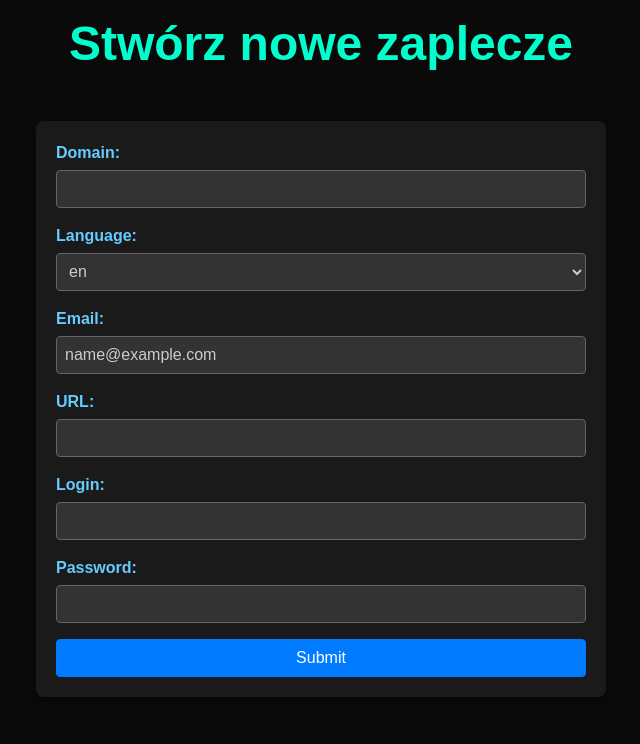
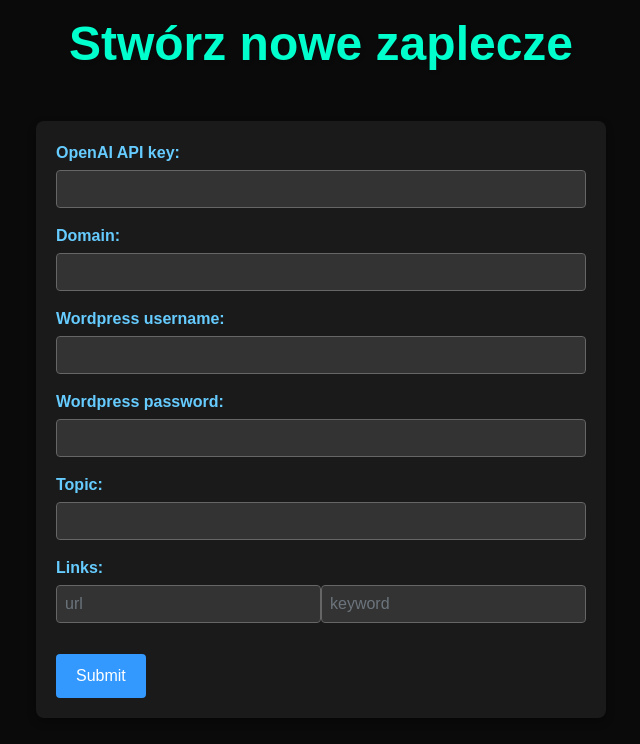
Before and after one commit to xXKUBAXx/Xddd, a Django app: template backend/templates/links.html in a window 1280 px wide. Shown: the part 56-800 px from the top of the page, without its empty margins (319-959 px from the left). Run offline with Django 4.2, Linux system fonts and the light colour scheme; a user stored in the database is signed in; tables that the repository leaves empty hold one stand-in row (values such as "Sample post"); the template is opened without the code that fills it: most values are stand-ins (such as "Sample title", 1, 10 or a date in 2020); some libraries are stand-ins or nearby versions.

Commit message:
write linked articles

```diff
--- /dev/null
+++ b/backend/static/js/links.js
@@ -0,0 +1,188 @@
+$(document).ready(function() {
+    // Select sliders and value elements
+    const art_slider = $("#ArtSlider");
+    const art_value = $("#ArtSliderValue");
+    const p_slider = $("#ParagraphsSlider");
+    const p_value = $("#ParagraphsSliderValue");
+    const d_slider = $("#DaysSlider");
+    const d_value = $("#DaysSliderValue");
+    const f_slider = $("#NoFollowSlider");
+    const f_value = $("#NoFollowSliderValue");
+
+    // Add an input event listener
+    art_slider.on('input', function() {
+        art_value.val(art_slider.val());
+    });
+
+    p_slider.on('input', function() {
+        p_value.val(p_slider.val());
+    });
+
+    d_slider.on('input', function() {
+        d_value.val(d_slider.val());
+    });
+
+    f_slider.on('input', function() {
+        f_value.val(f_slider.val());
+    });
+
+    const today = new Date();
+    let dd = today.getDate();
+    let mm = today.getMonth() + 1;
+    let yyyy = today.getFullYear();
+    dd < 10 ? dd = '0' + dd : null;
+    mm < 10 ? mm = '0' + mm : null;
+    document.getElementById("start_date").setAttribute("value", yyyy + '-' + mm + '-' + dd);
+
+    $("#addlinks").on('click', function(event) {
+        event.preventDefault();
+        if (!$("div#linki-form-group").length) {
+            console.log('0');
+            const div = document.createElement('div');
+            div.style.display = 'flex';
+            div.style.flexWrap = 'wrap';
+            div.setAttribute('id', 'linki-form-group');
+            div.classList.add('form-group');
+
+            const inputs = document.createElement('div');
+            inputs.style.display = 'flex';
+
+            const input_url = document.createElement('input');
+            input_url.classList.add('form-control');
+            input_url.setAttribute('type', 'text');
+            input_url.setAttribute('placeholder', 'url');
+            input_url.setAttribute('name', 'url');
+            input_url.style.width = "50%";
+            inputs.appendChild(input_url);
+
+            const input_keyword = document.createElement('input');
+            input_keyword.classList.add('form-control');
+            input_keyword.setAttribute('type', 'text');
+            input_keyword.setAttribute('placeholder', 'keyword');
+            input_keyword.setAttribute('name', 'keyword');
+            input_keyword.style.width = "50%";
+            inputs.appendChild(input_keyword);
+
+            div.appendChild(inputs);
+
+            const btn = document.createElement('button');
+            btn.classList.add('btn');
+            btn.classList.add('btn-outline-primary');
+            btn.classList.add('btn-floating');
+            btn.setAttribute('type','button');
+            btn.setAttribute('id','addlinksrow');
+            const icon = document.createElement('i');
+            icon.classList.add('fas');
+            icon.classList.add('fa-plus');
+            btn.appendChild(icon);
+            btn.style.height = "38px";
+
+            btn.addEventListener('click', function(event) {
+                event.preventDefault();
+                if ($("div#linki-form-group").length) {
+                    const inputs = document.createElement('div');
+                    inputs.style.display = 'flex';
+
+                    const input_url = document.createElement('input');
+                    input_url.classList.add('form-control');
+                    input_url.setAttribute('type', 'text');
+                    input_url.setAttribute('placeholder', 'url');
+                    input_url.setAttribute('name', 'url');
+                    input_url.style.width = "50%";
+                    inputs.appendChild(input_url);
+
+                    const input_keyword = document.createElement('input');
+                    input_keyword.classList.add('form-control');
+                    input_keyword.setAttribute('type', 'text');
+                    input_keyword.setAttribute('placeholder', 'keyword');
+                    input_keyword.setAttribute('name', 'keyword');
+                    input_keyword.style.width = "50%";
+                    inputs.appendChild(input_keyword);
+                    document.querySelector("#addlinksrow").insertAdjacentElement("beforebegin", inputs);
+                }
+            })
+
+            div.appendChild(btn);
+
+            document.querySelector("#writeForm > button").insertAdjacentElement("beforebegin", div);
+            $(this).remove()
+        }
+    });
+
+    $("#writeForm").on('submit', function(event) {
+        event.preventDefault();
+
+        //check if api key provided
+        if ($(this).find("input#openai_api_key").val() === "") {
+            alert('Please fill in all fields.');
+            return;
+        }
+
+        $('[name="url"], this').prop('disabled', true);
+        $('[name="keyword"], this').prop('disabled', true);
+
+        let formData = $(this).serialize();
+        if ($(this).find("#linki-form-group").length) {
+            const links = document.getElementById("linki-form-group").getElementsByTagName("div");
+            let link_data = [];
+            for (div of links){
+                let tmp = {};
+                for (link of div.getElementsByTagName("input")){
+                    if (link.value != ""){
+                        tmp[link.getAttribute('name')] = link.value;
+                    }
+                }
+                if (link.value != ""){
+                    link_data.push(tmp);
+                }
+            }
+            formData += "&links="+JSON.stringify(link_data);
+        }
+
+        const spin = document.createElement("div");
+        spin.classList.add("spinner");
+        spin.setAttribute("id", "spinner")
+        $(this).parent().append(spin);
+        $(this).remove();
+
+        const cats_num = 1;
+        const arts_num = $("#ArtSliderValue").val();
+        const pars_num = $("#ParagraphsSliderValue").val();
+
+        let deadline = new Date();
+        console.log(5*cats_num*arts_num*pars_num);
+        deadline.setSeconds(deadline.getSeconds() + 5*cats_num*arts_num*pars_num);
+        let x = setInterval(() => {
+            let now = new Date();
+            let dist = deadline - now;
+            $("div#spinner").innerHTML = dist;
+            console.log(dist);
+            if (dist < 0) $("div#spinner").innerHTML = "";
+        }, 1000)
+
+        formData += "&categories=1";
+
+
+        console.log(formData);
+        $.ajax({
+            type: 'POST',
+            url: '/api/write/',
+            headers: {
+                'X-CSRFToken': getCookie('csrftoken')
+            },
+            data: formData,
+            success: function(response) {
+                for (const [id, urls] of Object.entries(JSON.parse(response))) {
+                    urls.forEach(function(e){
+                        $("#selected_cats > [data-id=\'"+id+"\'] > ul")
+                        .append("<li><a href=\""+e+"\">"+e+"</a></li>");
+                        id == last_id ? $("div.spinner").remove() : null;
+                    })
+                }
+            },
+            error: function(response) {
+                console.error(response);
+            }
+        })
+    });
+});
--- a/backend/templates/links.html
+++ b/backend/templates/links.html
@@ -1,4 +1,5 @@
 {% extends "base.html" %}
+{% load static %}
 
 {% block style %}
 {% endblock %}
@@ -12,83 +13,81 @@ Stwórz nowe zaplecze
 <div class="container mt-5">
     <div class="row justify-content-center">
         <div class="col-md-6 form-container">
-            <form id="createForm" method="post">
+            <form id="writeForm" type="post">
                 {% csrf_token %}
+                <div class="form-group">
+                    <label class="form-label" for="openai_api_key">OpenAI API key:</label>
+                    <input type="text" class="form-control" id="openai_api_key" name="openai_api_key">
+                </div>
                 <div class="form-group">
                     <label class="form-label" for="domain">Domain:</label>
                     <input type="text" class="form-control" id="domain" name="domain">
                 </div>
                 <div class="form-group">
-                    <label class="form-label" for="lang">Language:</label>
-                    <select class="form-control" id="lang" name="lang">
-                        {% for l in langs %}
-                        <option value="{{l}}">{{l}}</option>
-                        {% endfor %}
-                    </select>
+                    <label class="form-label" for="wp_user">Wordpress username:</label>
+                    <input type="text" class="form-control" id="wp_user" name="wp_user">
                 </div>
                 <div class="form-group">
-                    <label class="form-label" for="email">Email:</label>
-                    <input type="text" class="form-control" id="email" name="email" value="{{social_data.email}}">
+                    <label class="form-label" for="wp_password">Wordpress password:</label>
+                    <input type="text" class="form-control" id="wp_password" name="wp_password">
                 </div>
                 <div class="form-group">
-                    <label class="form-label" for="url">URL:</label>
-                    <input type="text" class="form-control" id="url" name="url">
+                    <label class="form-label" for="topic">Topic:</label>
+                    <input type="text" class="form-control" id="topic" name="topic">
                 </div>
-                <div class="form-group">
-                    <label class="form-label" for="login">Login:</label>
-                    <input type="text" class="form-control" id="login" name="login">
+                <div id="linki-form-group" class="form-group" style="display: flex; flex-wrap: wrap; ">
+                    <label class="form-label" for="links">Links:</label>
+                    <div style="display: flex; width: 100%;">
+                        <input class="form-control" type="text" placeholder="url" name="url" style="width: 50%;">
+                        <input class="form-control" type="text" placeholder="keyword" name="keyword" style="width: 50%;">
+                    </div>
                 </div>
-                <div class="form-group">
-                    <label class="form-label" for="password">Password:</label>
-                    <input type="password" class="form-control" id="password" name="password">
+                <div style="display: none;">
+                    <div class="form-group">
+                        <label class="form-label" for="lang">Language:</label>
+                        <select class="form-control" id="lang" name="lang">
+                            {% for l in langs %}
+                            <option value="{{l}}">{{l}}</option>
+                            {% endfor %}
+                        </select>
+                    </div>
+                    <h6>Articles</h6>
+                    <div class="slider-container">
+                        <input type="range" id="ArtSlider" class="range-slider" min="1" max="5" value="1" name="a_num">
+                        <input type="text" id="ArtSliderValue" class="range-value" value="1" readonly>
+                    </div>
+                    <h6>Paragraphs per article</h6>
+                    <div class="slider-container">
+                        <input type="range" id="ParagraphsSlider" class="range-slider" min="2" max="8" value="4" name="p_num">
+                        <input type="text" id="ParagraphsSliderValue" class="range-value" value="4" readonly>
+                    </div>
+                    <div class="date-container">
+                        <label>Start date</label>
+                        <input type="date" value="2005-04-02" id="start_date" name="start_date" style="margin-left: 12px;"/>
+                    </div>
+                    <h6>Days between articles</h6>
+                    <div class="slider-container">
+                        <input type="range" id="DaysSlider" class="range-slider" min="2" max="14" value="7" name="days_delta">
+                        <input type="text" id="DaysSliderValue" class="range-value" value="7" readonly>
+                    </div>
+                    <div class="checkbox-container">
+                        <label>Publish forward</label>
+                        <input type="checkbox" id="forward_delta" class="checkbox" name="forward_delta">
+                    </div>
+                    <h6>Nofollow probability</h6>
+                    <div class="slider-container">
+                        <input type="range" id="NoFollowSlider" class="range-slider" min="0" max="100" value="20" name="nofollo">
+                        <input type="text" id="NoFollowSliderValue" class="range-value" value="20" readonly>
+                    </div>
                 </div>
-                <button type="submit" class="btn btn-primary btn-block">Submit</button>
+                <button type="submit">Submit</button>
             </form>
         </div>
     </div>
 </div>
-
 {% endblock %}
 
-
 {% block script %}
-<script>
-    $(document).ready(function() {
-        $('#createForm').on('submit', function(event) {
-            event.preventDefault(); // Prevent form from submitting normally
-
-            // Serialize form data
-            var formData = $(this).serialize();
-
-            // Check if any field is empty
-            var emptyFields = false;
-            $(this).find('input').each(function() {
-                if ($(this).val() === '') {
-                    emptyFields = true;
-                    return false; // Exit the loop early
-                }
-            });
-
-            if (emptyFields) {
-                alert('Please fill in all fields.');
-                return; // Do not proceed with submission
-            }
-
-            // Send POST request to the /api/all/ endpoint
-            $.ajax({
-                type: 'POST',
-                url: '/api/all/',
-                data: formData,
-                success: function(response) {
-                    // Handle success response here
-                    window.location.href = '/' + response.id;
-                },
-                error: function(error) {
-                    // Handle error response here
-                    console.log(error);
-                }
-            });
-        });
-    });
-</script>
+<script src="{% static 'js/zaplecze.js' %}"></script>
+<script src="{% static 'js/links.js' %}"></script>
 {% endblock %}
--- a/backend/urls.py
+++ b/backend/urls.py
@@ -18,6 +18,7 @@ urlpatterns = [
     path('', views.Front.as_view()),
     path('logout', views.logout_view),
     path('create/', views.CreateZaplecze.as_view()),
+    path('link/', views.WriteLink.as_view()),
     path('<int:zaplecze_id>/', views.ZapleczeUnit.as_view()),
     path('<int:zaplecze_id>/update/', views.UpdateZaplecze.as_view())
 ]
```
Also changed, not shown: backend/views/front.py (+11 -0 lines).
